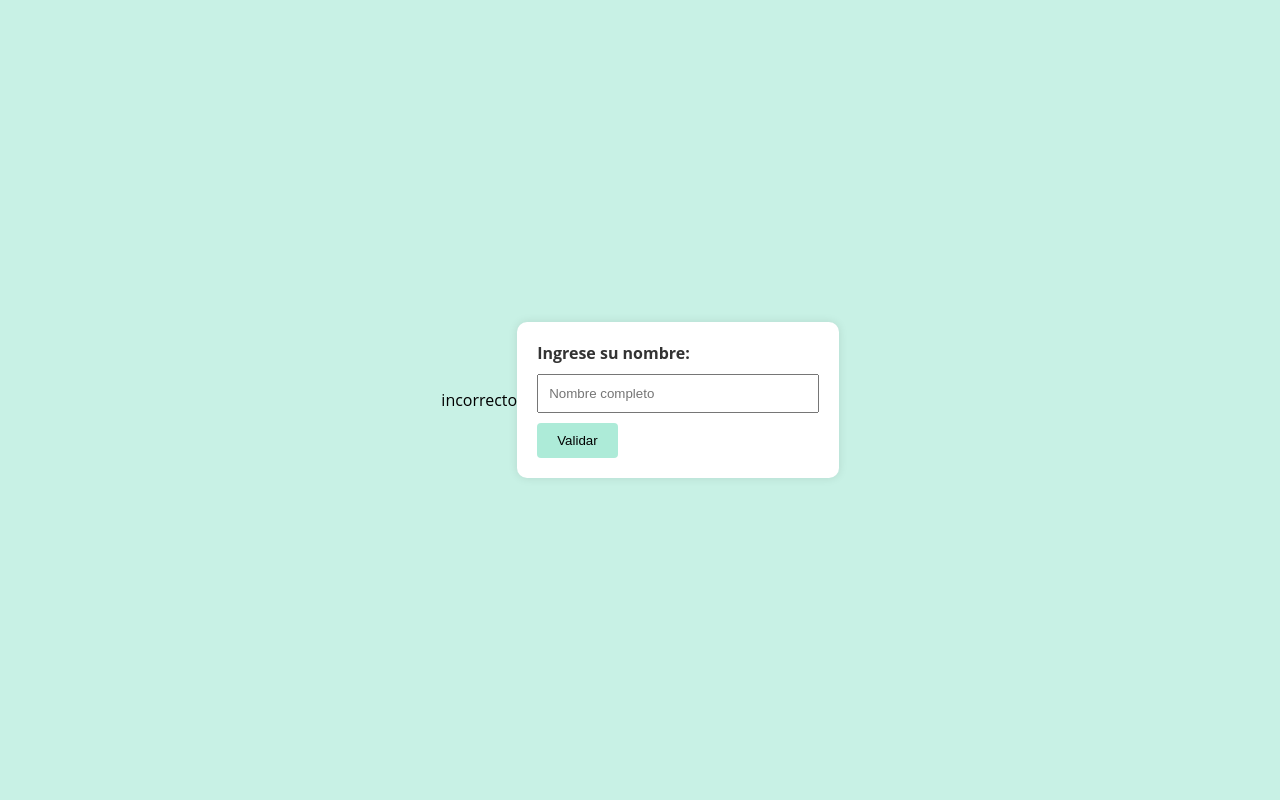
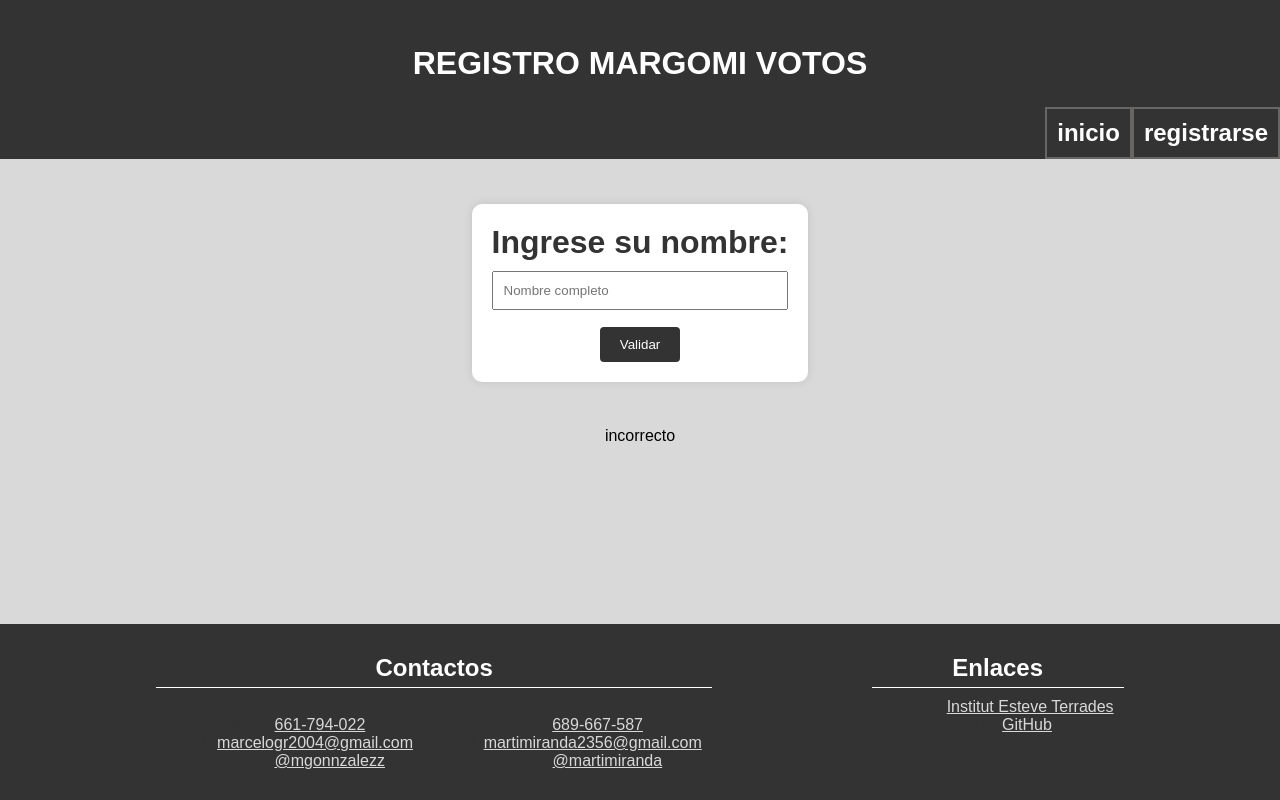
Before and after one commit to martimiranda/P2_Vota, a PHP site: page /register.php in a window 1280 px wide. Run offline with PHP 8.4, Linux system fonts and the light colour scheme; data that the repository does not hold is empty; some libraries are stand-ins or nearby versions.

Commit message:
second commit

```diff
--- a/register.php
+++ b/register.php
@@ -9,10 +9,15 @@
     <link rel="stylesheet" href="style.css">
 </head>
 <body>
-
-
-</body>
-<?php
+<header>
+        <h1>REGISTRO MARGOMI VOTOS</h1>
+        <div class="menu">
+            <a class='menul' href='index.php'><h2>inicio</h2></a>
+            <a class='menul' href='register.php'><h2>registrarse</h2></a>
+        </div>
+    </header>
+    <h1 id="reg"></h1>
+    <?php
 try {
     $dsn = "mysql:host=localhost;dbname=p2_votos";
     $pdo = new PDO($dsn, 'marti', 'M*12_EGbb56');
@@ -54,7 +59,19 @@
             $row = $query->fetch();
 
             if ($row) {
-                echo "Ya existe un usuario con ese email o número de teléfono";
+                echo ' <div class="error-window">
+                <div class="title-bar">
+                    <div class="close-button"></div>
+                </div>
+                <div class="content">
+                    <img src="error.png" alt="Error Image" class="error-image">
+                    <div class="text-and-button">
+                        <h2>Error</h2>
+                        <p>Ya existe una cuenta asociada a este correo electrónico</p>
+                        <button class="accept-button">Aceptar</button>
+                    </div>
+                </div>
+            </div>';
             } else {
                 //echo "Cuenta creada con exito";
                 try {
@@ -90,4 +107,37 @@
 
     }
 ?>
+<footer>
+        <div id="contacte">
+            <h2>Contactos</h2>
+            <div id="contactes">
+                <div id="contacte1">
+                    <h4>Marcelo González</h4>
+                    <p>
+                        Teléfon: <a href="tel:+661794022">661-794-022</a><br>
+                        Gmail: <a href="mailto:marcelogr2004@gmail.com">marcelogr2004@gmail.com</a><br>
+                        Instagram: <a href="https://www.instagram.com/mgonnzalezz" target="_blank">@mgonnzalezz</a>
+                    </p>
+                </div>
+                <div id="contacte2">
+                    <h4>Martí Miranda</h4>
+                    <p>
+                        Teléfon: <a href="tel:+123456789">689-667-587</a><br>
+                        Gmail: <a href="mailto:info@example.com">martimiranda2356@gmail.com</a><br>
+                        Instagram: <a href="https://www.instagram.com/martimiranda" target="_blank">@martimiranda</a>
+                    </p>
+                </div>
+            </div>
+        </div>
+
+        <div id="enllacos">
+            <h2>Enlaces</h2>
+            <p>
+                Instituto: <a href="https://www.iesesteveterradas.cat/" target="_blank">Institut Esteve Terrades</a><br>
+                GitHub: <a href="https://github.com/Marcelogr04/P2_Vota.git" target="_blank">GitHub</a>
+            </p>
+        </div>
+    </footer>
+</body>
+
 </html>
--- a/style.css
+++ b/style.css
@@ -1,13 +1,114 @@
 body {
-    font-family: 'Open Sans', sans-serif;
-    background-color: #c8f1e5;
+    background-color: #D9D9D9;
+    font-family: 'Lora', sans-serif;
     margin: 0;
+    padding: 0;
     display: flex;
-    align-items: center;
-    justify-content: center;
-    height: 100vh;
+    flex-direction: column;
+    min-height: 100vh;
+    text-align: center;
 }
 
+.error403 {
+    background-image: url('/img/error403.png');
+    background-repeat: no-repeat;
+    background-position: center center;
+    background-size: 1200px;
+}
+.error404 {
+    background-image: url('/img/error404.png');
+    background-repeat: no-repeat;
+    background-position: center center;
+    background-size: 1200px;
+}
+
+/* header */
+header {
+    background-color: #333;
+    color: #fff;
+    text-align: center;
+    padding-top: 20px;
+}
+
+.menu {
+    display: flex;
+    justify-content: flex-end;
+}
+
+.menul {
+    text-decoration: none;
+    color: #fff;
+    display: inline-block;
+    border: 2px solid #686565;
+    transition: background-color 0.3s;
+}
+
+.menul:hover {
+    background-color: #686565;
+}
+
+h2 {
+    margin: 10px;
+}
+
+h1{
+    margin: 25px;
+}
+
+p {
+    margin: 10px;
+}
+
+a {
+    color: #D9D9D9;
+}
+
+ul {
+    margin: 0px 0px 30px 0px;
+}
+
+/* index.php */
+main {
+    display: flex;
+    flex-direction: column;
+    text-align: justify;
+    margin: 50px 200px;
+    padding: 25px;
+    background-color: #fff;
+    border-radius: 15px;
+}
+
+section {
+    align-items: center;
+}
+
+img {
+    max-width: 500px;
+    height: auto;
+    margin-top: 30px;
+}
+
+.button{
+    display: inline-block;
+    padding: 20px 40px;
+    margin: 25px 25px 50px 25px;
+    background-color: #333;
+    border: 2px solid #686565;
+    text-decoration: none;
+    border-radius: 20px;
+    font-weight: bold;
+    font-size: 18px;
+    color: #fff;
+    font-family: 'Lora', sans-serif;
+    transition-duration: 1s;
+}
+
+.button:hover:hover{
+    transition-duration: 1s;
+    background-color: #686565;
+}
+
+/* register.php */
 .container {
     display: flex;
     flex-direction: column;
@@ -28,12 +129,6 @@
     color: #333;
 }
 
-h2 {
-    text-align: center;
-    font-size: 1.5em;
-    color: black;
-}
-
 input {
     width: 100%;
     padding: 10px;
@@ -42,8 +137,8 @@
 }
 
 button {
-    background-color: #adebd8;
-    color: black;
+    background-color: #333;
+    color: white;
     padding: 10px 20px;
     border: none;
     border-radius: 4px;
@@ -51,5 +146,101 @@
 }
 
 button:hover {
-    background-color: #a5dfcd;
+    background-color: #343;
 }
+
+/* footer */
+footer {
+    background-color: #333;
+    color: #fff;
+    display: flex;
+    justify-content: center;
+    text-align: center;
+    align-items: center;
+    padding: 20px 0;
+    margin-top: auto;
+}
+
+#contacte, #enllacos {
+    margin: 10px;
+    margin-right: 80px;
+    margin-left: 80px;
+    margin-bottom: auto
+}
+
+#contacte, #enllacos {
+    display: flex;
+    flex-direction: column;
+}
+
+#contacte h2, #enllacos h2 {
+    border-bottom: 1px solid #fff;
+    padding-bottom: 5px;
+    margin: 0;
+}
+
+#contactes {
+    display: flex;
+}
+
+
+.error-window {
+    width: 300px;
+    background-color: #fff;
+    box-shadow: 0 0 10px rgba(0, 0, 0, 0.2);
+    border-radius: 8px;
+    overflow: hidden;
+    position: fixed;
+    top: 20px;
+    right: 20px;
+}
+
+.title-bar {
+    background-color: #333;
+    color: #fff;
+    padding: 8px;
+    display: flex;
+    justify-content: flex-end;
+}
+
+.close-button {
+    width: 12px;
+    height: 12px;
+    background-color: #ff5f56;
+    border-radius: 50%;
+    cursor: pointer;
+}
+
+.content {
+    display: flex;
+    align-items: center;
+    margin-left: 16px;
+}
+
+.error-image {
+    width: 80px;
+    height: 80px;
+    margin-right: 16px;
+}
+
+.text-and-button {
+    padding: 16px;
+}
+
+#errormessage {
+    color: #ff5f56;
+}
+
+p {
+    color: #333;
+}
+
+.accept-button {
+    background-color: #333;
+    color: #fff;
+    padding: 8px 16px;
+    border: none;
+    border-radius: 4px;
+    cursor: pointer;
+    margin-top: 16px;
+}
```
Also changed, not shown: ej.html (added, +24 -0 lines), errores/error403.php (added, +46 -0 lines), errores/error404.php (added, +46 -0 lines), index.php (added, +71 -0 lines), script.js (+57 -21 lines), style2.css (added, +66 -0 lines), error.png (added), img/encuestas-online.jpg (added), img/encuestas-online.png (added), img/error.png (added), img/error403.png (added), img/error404.png (added).
